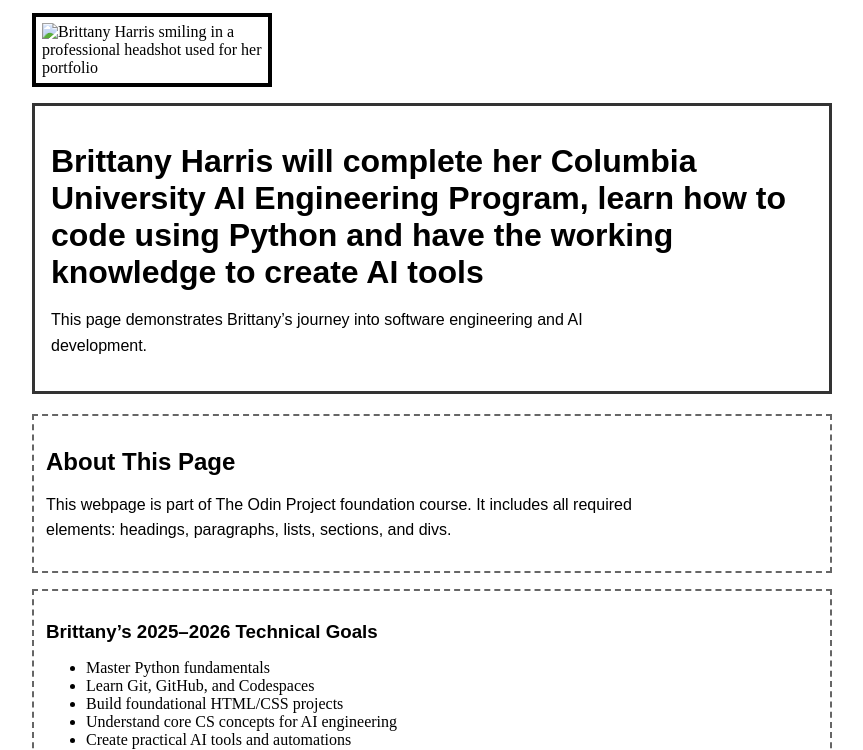
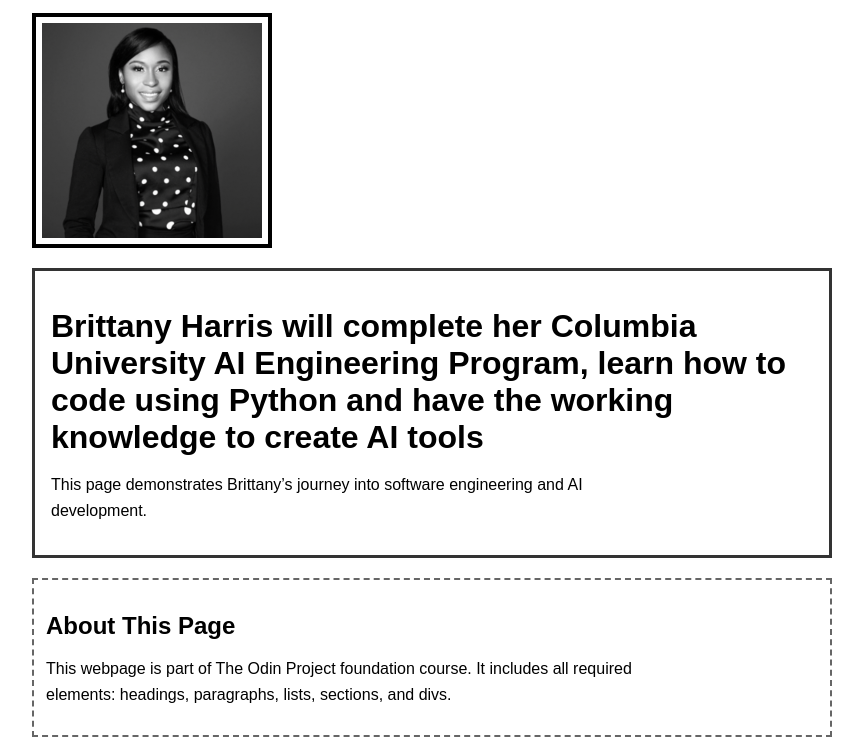
Before and after one commit to BrittHarris1230/onramp-intro, a plain HTML site: page index.html in a window 1280 px wide. Shown: the part 73-823 px from the top of the page, without its empty margins (208-1071 px from the left). Drawn offline with Linux system fonts and the light colour scheme.

Commit message:
added image

```diff
--- a/index.html
+++ b/index.html
@@ -21,7 +21,7 @@
     </nav>
 
 
-    <img src="images/IMG_6191.jpg" alt="Brittany Harris smiling in a professional headshot used for her portfolio">
+    <img src="IMG_6191.jpg" alt="Brittany Harris smiling in a professional headshot used for her portfolio">
 
     <header>
         <h1>Brittany Harris will complete her Columbia University AI Engineering Program, learn how to code using Python and have the working knowledge to create AI tools</h1>
```
